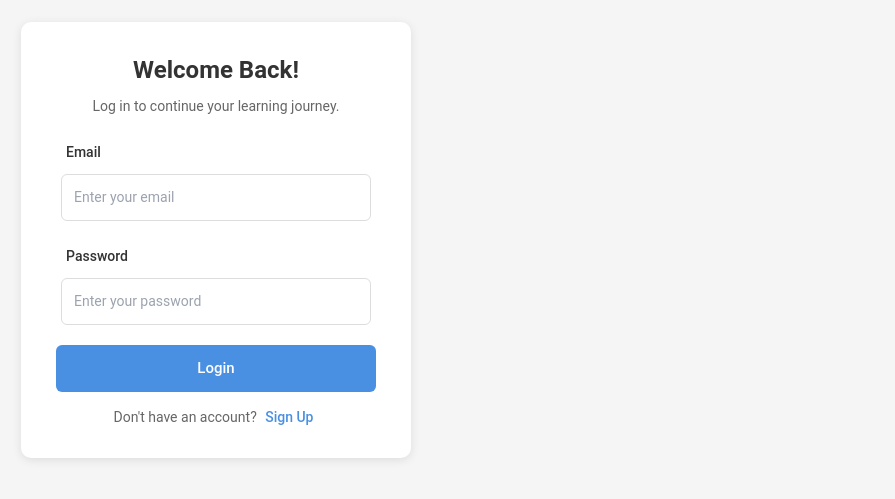
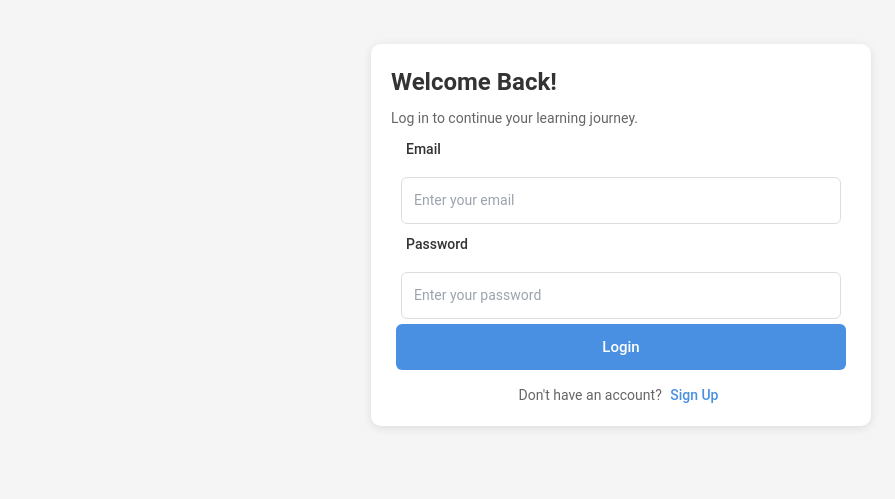
Before and after one commit to sogalabhi/adateam, a React (Vite) app: page /login in a window 1280 px wide. Shown: the part 165-664 px from the top of the page, without its empty margins (19-914 px from the left). Built offline with nearby package versions, Linux system fonts and the light colour scheme.

Commit message:
add role

```diff
--- a/src/App.jsx
+++ b/src/App.jsx
@@ -6,6 +6,7 @@ import HomePage from './pages/HomePage';
 import VideoPlayer from './components/VideoPlayer'; // Import the VideoPlayer component
 import Login from './pages/auth/loginpage';
 import UploadToYoutube from './pages/UploadToYoutube';
+import Register from './pages/auth/register';
 
 const App = () => {
   return (
@@ -15,6 +16,8 @@ const App = () => {
         <Route path="/video/:videoId" element={<VideoPlayer />} /> {/* Video player page */}
         <Route path="/login" element={<Login />} />
         <Route path="/upload" element={<UploadToYoutube />} />
+        <Route path="/Register" element={<Register />} />
+
         {/* <Route path="/profile" element={<ProfilePage />} />
         <Route path="/my-courses" element={<MyCoursesPage />} />
         <Route path="/category/:categoryName" element={<CategoryPage />} />
--- a/src/pages/HomePage.jsx
+++ b/src/pages/HomePage.jsx
@@ -1,10 +1,16 @@
-// src/pages/HomePage.jsx
+import React, { useState } from 'react';
+import { Link, useNavigate } from 'react-router-dom'; // Import useNavigate
+import { createClient } from '@supabase/supabase-js';
 
-import React, { useState } from 'react';
-import { Link } from 'react-router-dom';
+const supabaseUrl = 'https://bcgvspkuazvdtmzaqyiw.supabase.co';
+const supabaseAnonKey = 'eyJhbGciOiJIUzI1NiIsInR5cCI6IkpXVCJ9.eyJpc3MiOiJzdXBhYmFzZSIsInJlZiI6ImJjZ3ZzcGt1YXp2ZHRtemFxeWl3Iiwicm9sZSI6ImFub24iLCJpYXQiOjE3MzY1OTE5MDYsImV4cCI6MjA1MjE2NzkwNn0.WAcWP3VRdavS_in2IIaVFRvT-Lv7iDcFL3Aag__tUp4';
+
+// Initialize Supabase client
+export const supabase = createClient(supabaseUrl, supabaseAnonKey);
 
 const HomePage = () => {
   const [showSignOut, setShowSignOut] = useState(false);
+  const navigate = useNavigate(); // For navigation after sign-out
   const categories = ['Tech', 'Finance', 'Electronics', 'Marketing'];
 
   // Sample video data
@@ -14,11 +20,21 @@ const HomePage = () => {
     { id: 3, title: 'HTML & CSS Basics', thumbnail: 'https://via.placeholder.com/300x200' },
     { id: 4, title: 'Learn Python', thumbnail: 'https://via.placeholder.com/300x200' },
     { id: 5, title: 'Introduction to React Native', thumbnail: 'https://via.placeholder.com/300x200' },
-    // Add more videos here...
   ];
 
-  const handleSignOutClick = () => {
-    setShowSignOut(!showSignOut);
+  const handleSignOutClick = async () => {
+    const { error } = await supabase.auth.signOut(); // Sign out from Supabase
+    if (error) {
+      console.error('Sign-out error:', error.message);
+    } else {
+      console.log('User signed out successfully');
+      setShowSignOut(false); // Close the dropdown after sign-out
+      navigate('/Login'); // Redirect to login page after sign-out
+    }
+  };
+
+  const toggleDropdown = () => {
+    setShowSignOut(!showSignOut); // Toggle dropdown visibility
   };
 
   return (
@@ -26,9 +42,7 @@ const HomePage = () => {
       {/* Header */}
       <header className="bg-blue-600 p-4 flex justify-between items-center">
         {/* Left side - Logo */}
-        <div className="text-white font-bold text-2xl">
-          EdTech
-        </div>
+        <div className="text-white font-bold text-2xl">EdTech</div>
 
         {/* Middle - Search Bar */}
         <div className="relative flex-1 mx-4">
@@ -37,14 +51,6 @@ const HomePage = () => {
             placeholder="Search for videos, courses, etc."
             className="w-500 p-2 pl-10 rounded-lg bg-white text-gray-800 border-2 border-blue-500 focus:outline-none"
           />
-
-            <path
-              strokeLinecap="round"
-              strokeLinejoin="round"
-              strokeWidth="2"
-              d="M11 16a7 7 0 1114 0 7 7 0 01-14 0zM11 11V6m0 5h5"
-            />
-
         </div>
 
         {/* Right side - Profile and Power Button */}
@@ -57,7 +63,7 @@ const HomePage = () => {
           {/* Power Button with Dropdown for Sign Out */}
           <div className="relative">
             <button
-              onClick={handleSignOutClick}
+              onClick={toggleDropdown} // Toggle dropdown visibility on click
               className="text-white font-medium hover:text-blue-300"
             >
               <svg
@@ -68,18 +74,15 @@ const HomePage = () => {
                 viewBox="0 0 24 24"
                 strokeWidth="2"
               >
-                <path
-                  strokeLinecap="round"
-                  strokeLinejoin="round"
-                  d="M19 9l-7 7-7-7"
-                />
+                <path strokeLinecap="round" strokeLinejoin="round" d="M19 9l-7 7-7-7" />
               </svg>
             </button>
+
             {showSignOut && (
               <div className="absolute right-0 mt-2 w-40 bg-white border rounded-lg shadow-md">
                 <button
                   className="w-full px-4 py-2 text-left text-gray-800 hover:bg-gray-200"
-                  onClick={() => alert('Signed out!')}
+                  onClick={handleSignOutClick} // Sign out when button is clicked
                 >
                   Sign Out
                 </button>
@@ -110,6 +113,7 @@ const HomePage = () => {
       <div>
         <h3 className="text-2xl font-semibold text-blue-600 my-6">Latest Videos</h3>
       </div>
+
       {/* Video Thumbnails Grid */}
       <div className="grid grid-cols-1 sm:grid-cols-2 md:grid-cols-3 lg:grid-cols-5 gap-6">
         {videos.map((video) => (
--- a/src/pages/auth/loginpage.css
+++ b/src/pages/auth/loginpage.css
@@ -1,6 +1,11 @@
+html, body {
+    height: 100%;  /* Ensure the body and html take full height */
+    margin: 0;     /* Remove default margin */
+    padding: 0;    /* Remove default padding */
+    overflow: hidden; /* Prevent unnecessary scrolling */
+}
+
 body {
-    margin: 0;
-    padding: 0;
     font-family: 'Roboto', sans-serif;
     background-color: #f5f5f5; /* Match register background */
     min-height: 100vh;
@@ -12,44 +17,61 @@ body {
 }
 
 .login-container {
-    width: 100%;
-    max-width: 400px;
+    min-height: 100vh;
+    display: flex;
+    align-items: center;
+    justify-content: center;
+    background-color: #f5f5f5;
+    padding: 20px;
+    box-sizing: border-box;
+    overflow-y: auto; /* Ensure scrolling happens only when content exceeds viewport height */
 }
 
 .login-box {
     background: white;
     border-radius: 10px;
-    padding: 30px;
     box-shadow: 0 2px 10px rgba(0, 0, 0, 0.1);
+    padding: 20px;
+    width: 100%;
+    max-width: 500px;  /* Wider box to match register */
+    margin: 0 auto;
     box-sizing: border-box;
+}
+
+.login-header {
+    text-align: center;
+    margin-bottom: 20px;
 }
 
 .login-title {
     font-size: 24px;
-    font-weight: bold;
     color: #333;
     margin-bottom: 8px;
-    text-align: center;
+    font-weight: bold;
 }
 
 .login-subtitle {
+    color: #666;
     font-size: 14px;
-    color: #666;
-    text-align: center;
-    margin-bottom: 20px;
+}
+
+.login-form {
+    display: flex;
+    flex-direction: column;
+    gap: 15px;
 }
 
 .input-group {
     display: flex;
     flex-direction: column;
     gap: 6px;
-    margin-bottom: 20px;
 }
 
 .input-group label {
     font-size: 14px;
     font-weight: 500;
     color: #333;
+    text-align: left;  /* Ensure label is aligned with input */
 }
 
 .input-group input {
@@ -60,6 +82,7 @@ body {
     transition: border-color 0.3s ease;
     width: 100%;
     box-sizing: border-box;
+    margin-top: 6px; /* Ensure consistent spacing between label and input */
 }
 
 .input-group input:focus {
@@ -78,6 +101,7 @@ body {
     cursor: pointer;
     transition: background-color 0.3s ease;
     width: 100%;
+    text-align: center;
 }
 
 .login-button:hover:not(:disabled) {
```
